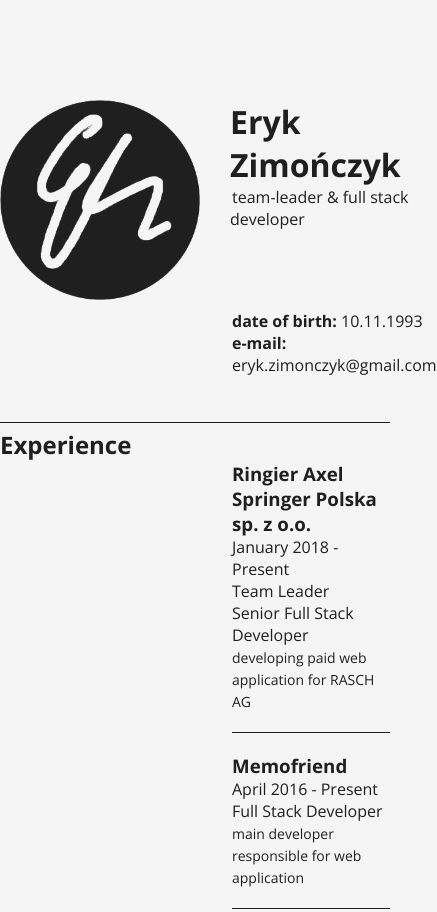
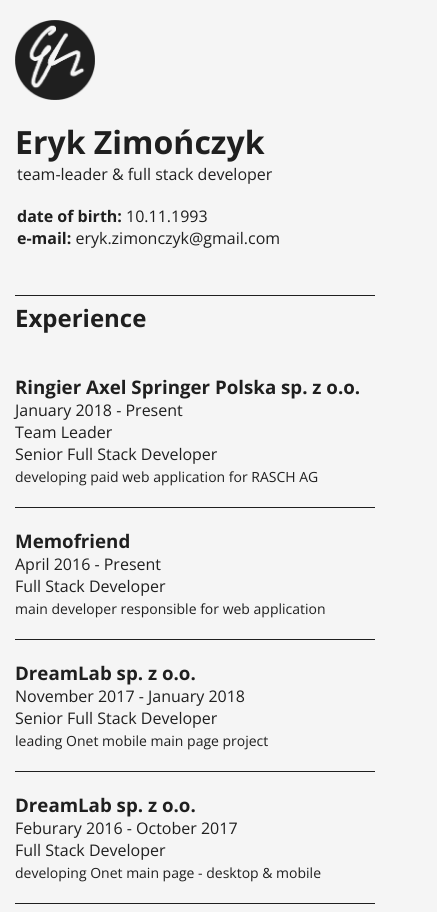
Before and after one commit to ErykZimonczyk/ErykZimonczyk.github.io, a plain HTML site: page index.html in a window 390 px wide. Shown: the top 912 px of the page, 437 px wide, since content can reach past the window. Drawn offline with nearby package versions, Linux system fonts and the light colour scheme.

Commit message:
Add mobile version

```diff
--- a/styles/app.css
+++ b/styles/app.css
@@ -4,6 +4,7 @@ body {
     color: #1f1f1f;
     max-width: 900px;
     margin: 100px auto;
+    padding: 0 25px;
 }
 
 * {
@@ -94,3 +95,33 @@ section .column-list ul li {
 .desc {
     font-size: 14px;
 }
+
+@media only screen and (max-width: 768px) {
+    section .positions-list, section .column-list {
+        margin-left: 0;
+        margin-top: 40px;
+    }
+
+    body {
+        margin-top: 20px;
+        padding: 0 15px;
+    }
+
+
+    header {
+        flex-direction: column;
+    }
+
+    header .basic-info .contact-info {
+        margin-top: 20px;
+    }
+
+    header .logo {
+        margin-bottom: 20px;
+    }
+
+    header .logo img {
+        height: 80px;
+        width: 80px;
+    }
+}
```
